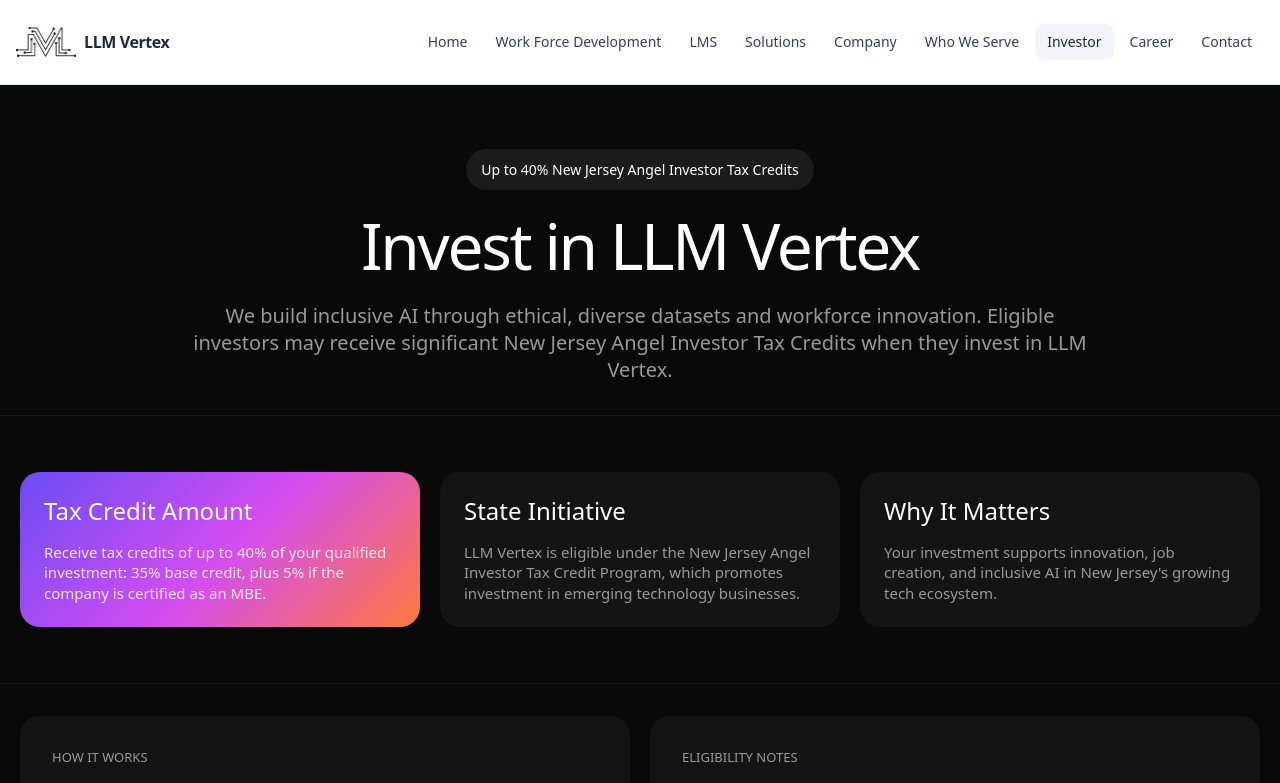
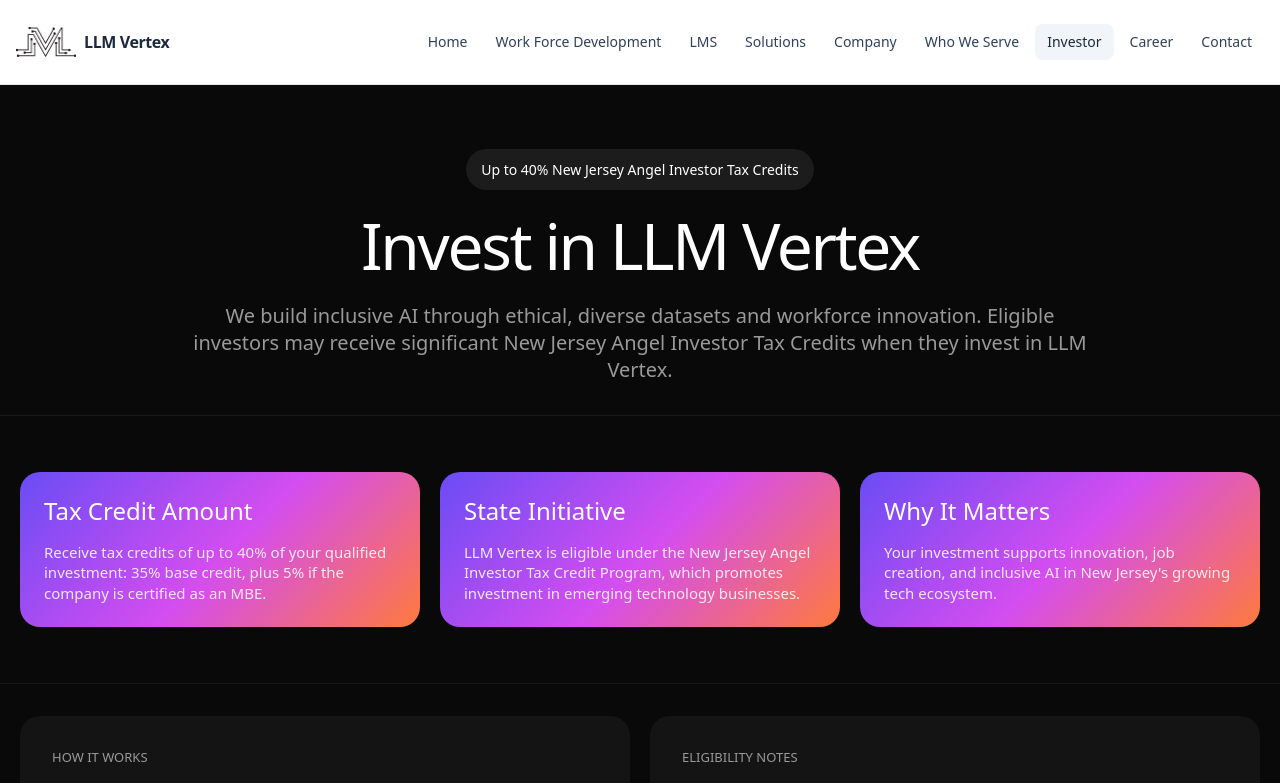
Before and after one commit to jualam/LLM_Vertex, a React (Vite) app: page /investor in a window 1280 px wide. Shown: the top 783 px of the page. Built offline with nearby package versions, Linux system fonts and the light colour scheme.

Commit message:
Investor

```diff
--- a/src/pages/Investor.jsx
+++ b/src/pages/Investor.jsx
@@ -99,18 +99,14 @@
           viewport={{ once: true, amount: 0.2 }}
           className="mx-auto grid max-w-7xl gap-5 px-5 py-12 md:grid-cols-3 md:py-14"
         >
-          {summaryCards.map((card, index) => (
+          {summaryCards.map((card) => (
             <Motion.div
               key={card.title}
               variants={item}
-              className={`rounded-[20px] p-6 ${
-                index === 0
-                  ? "bg-[linear-gradient(135deg,#6a4cf5_0%,#d44df0_52%,#ff7a3d_100%)]"
-                  : "bg-[#141414]"
-              }`}
+              className="rounded-[20px] bg-[linear-gradient(135deg,#6a4cf5_0%,#d44df0_52%,#ff7a3d_100%)] p-6"
             >
               <h2 className="text-[24px] font-medium leading-tight text-white">{card.title}</h2>
-              <p className={`mt-4 text-[15px] leading-[1.35] ${index === 0 ? "text-white/85" : "text-[#999999]"}`}>
+              <p className="mt-4 text-[15px] leading-[1.35] text-white/85">
                 {card.body}
               </p>
             </Motion.div>
```
